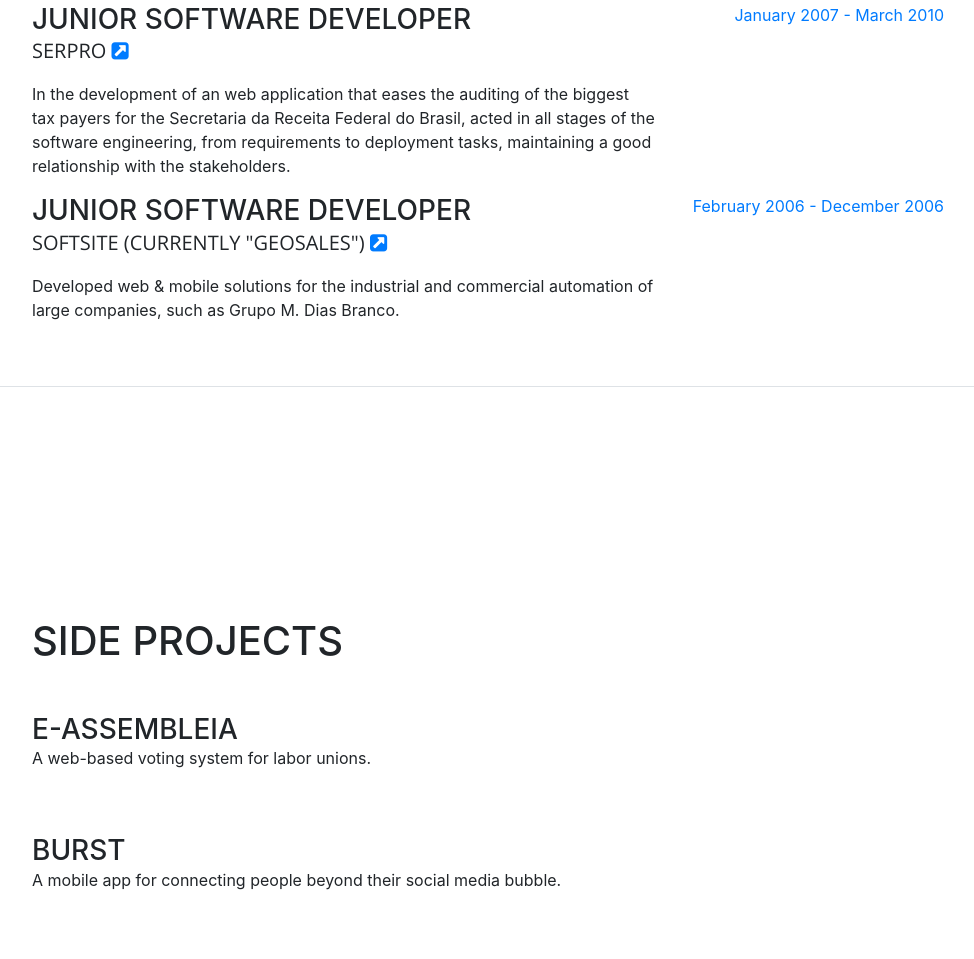
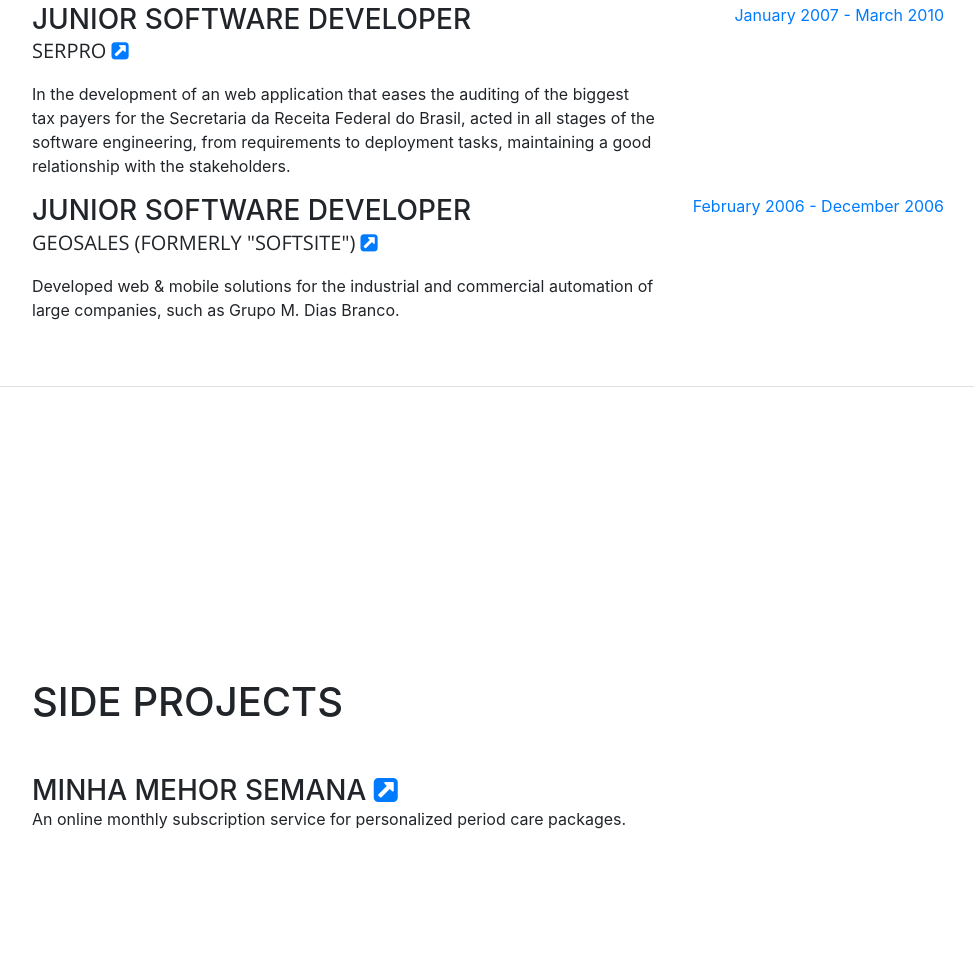
Before and after one commit to paavieira/resume, a website with bundled scripts: page index.html in a window 1280 px wide. Shown: the part 1612-2571 px from the top of the page, without its empty margins (288-1262 px from the left). Built offline with nearby package versions, Linux system fonts and the light colour scheme; a web font is replaced by a local one.

Commit message:
Adicionando side projects

```diff
--- a/index.html
+++ b/index.html
@@ -14,7 +14,6 @@
   <link href="vendor/bootstrap/css/bootstrap.min.css" rel="stylesheet">
 
   <!-- Custom fonts for this template -->
-  <link href="https://fonts.googleapis.com/css?family=Saira+Extra+Condensed:100,200,300,400,500,600,700,800,900" rel="stylesheet">
   <link href="https://fonts.googleapis.com/css?family=Open+Sans:300,300i,400,400i,600,600i,700,700i,800,800i" rel="stylesheet">
   <link href="vendor/font-awesome/css/font-awesome.min.css" rel="stylesheet">
 
@@ -124,8 +123,8 @@
                 <i class="fa fa-external-link-square"></i>
               </a>
             </div>
-            <p>Led the technical team to develop a software for managing the lifecycle of the tax payment to the Secretaria da Receita
-              Federal do Brasil.</p>
+            <p>Led the technical team to develop a software for managing the lifecycle of the tax payment to the Secretaria
+              da Receita Federal do Brasil.</p>
           </div>
           <div class="resume-date text-md-right">
             <span class="text-primary">April 2013 - September 2017</span>
@@ -166,7 +165,7 @@
         <div class="resume-item d-flex flex-column flex-md-row">
           <div class="resume-content mr-auto">
             <h3 class="mb-0">Junior Software Developer</h3>
-            <div class="subheading mb-3">SoftSite (currently "GeoSales")
+            <div class="subheading mb-3">GeoSales (formerly "SoftSite")
               <a href="http://www.geosales.gov.br/" target="_blank">
                 <i class="fa fa-external-link-square"></i>
               </a>
@@ -185,16 +184,12 @@
         <h1 class="mb-5">Side Projects</h1>
         <div class="resume-item d-flex flex-column flex-md-row mb-5">
           <div class="resume-content mr-auto">
-            <h3 class="mb-0">e-assembleia
+            <h3 class="mb-0">Minha Mehor Semana
+              <a href="http://www.minhamelhorsemana.com.br/" target="_blank">
+                <i class="fa fa-external-link-square"></i>
+              </a>
             </h3>
-            <p>A web-based voting system for labor unions.
-            </p>
-          </div>
-        </div>
-        <div class="resume-item d-flex flex-column flex-md-row mb-5">
-          <div class="resume-content mr-auto">
-            <h3 class="mb-0">Burst</h3>
-            <p>A mobile app for connecting people beyond their social media bubble.
+            <p>An online monthly subscription service for personalized period care packages.
             </p>
           </div>
         </div>
```
